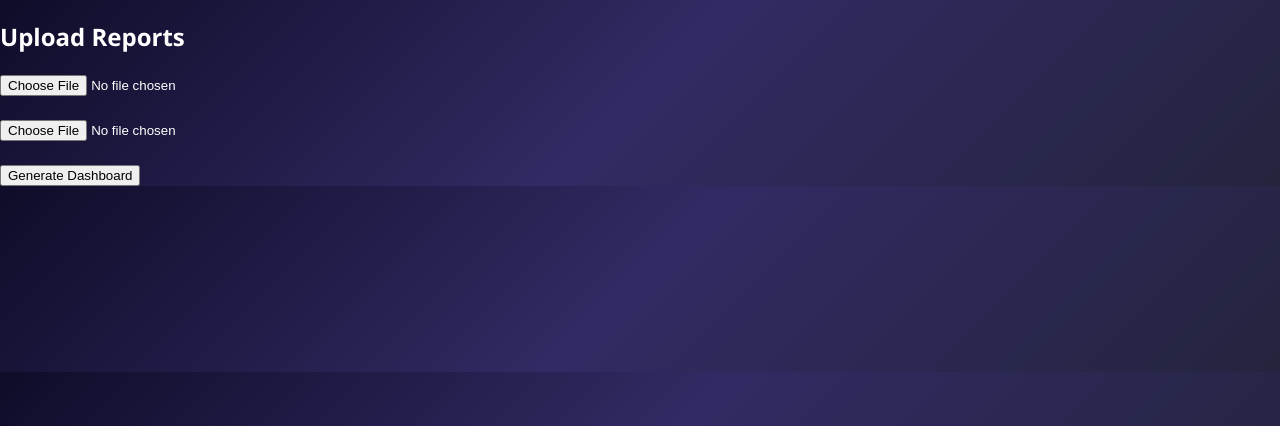
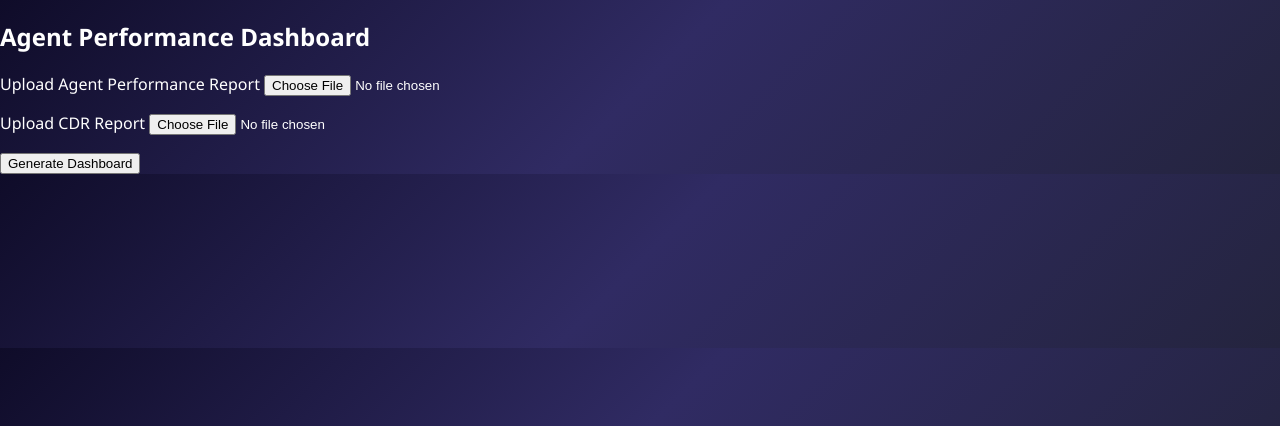
Before and after one commit to Viratmalakar/apr-report, a Flask app: page / in a window 1280 px wide. Shown: the top 426 px of the page. Run offline with Flask 3, Linux system fonts and the light colour scheme.

Commit message:
Enhance upload form with file name display
Updated the upload form to include file name display for uploaded files.

```diff
--- a/templates/upload.html
+++ b/templates/upload.html
@@ -1,4 +1,3 @@
-
 <!DOCTYPE html>
 <html>
 <head>
@@ -6,13 +5,36 @@
     <link rel="stylesheet" href="/static/style.css">
 </head>
 <body class="bg">
-<div class="card">
-    <h2>Upload Reports</h2>
-    <form action="/dashboard" method="post" enctype="multipart/form-data">
-        <input type="file" name="agent_file" required><br><br>
-        <input type="file" name="cdr_file" required><br><br>
-        <button type="submit">Generate Dashboard</button>
-    </form>
+
+<div class="upload-wrapper">
+    <div class="upload-box">
+        <h2>Agent Performance Dashboard</h2>
+
+        <form action="/dashboard" method="post" enctype="multipart/form-data">
+
+            <div class="file-group">
+                <label>Upload Agent Performance Report</label>
+                <input type="file" name="agent_file" onchange="showName(this,'agentName')" required>
+                <p id="agentName" class="file-name"></p>
+            </div>
+
+            <div class="file-group">
+                <label>Upload CDR Report</label>
+                <input type="file" name="cdr_file" onchange="showName(this,'cdrName')" required>
+                <p id="cdrName" class="file-name"></p>
+            </div>
+
+            <button type="submit">Generate Dashboard</button>
+
+        </form>
+    </div>
 </div>
+
+<script>
+function showName(input, id){
+    document.getElementById(id).innerText = input.files[0].name;
+}
+</script>
+
 </body>
 </html>
```
